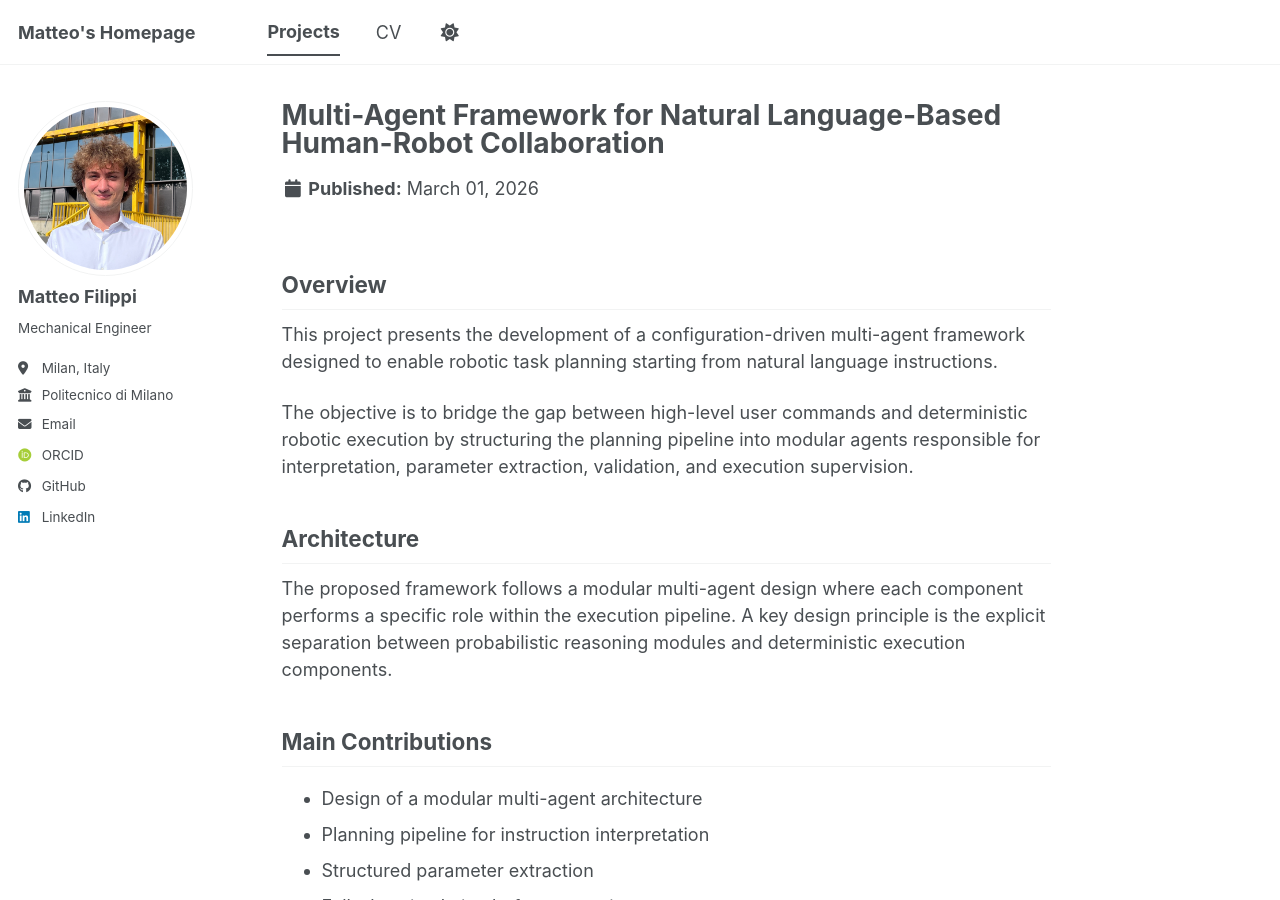
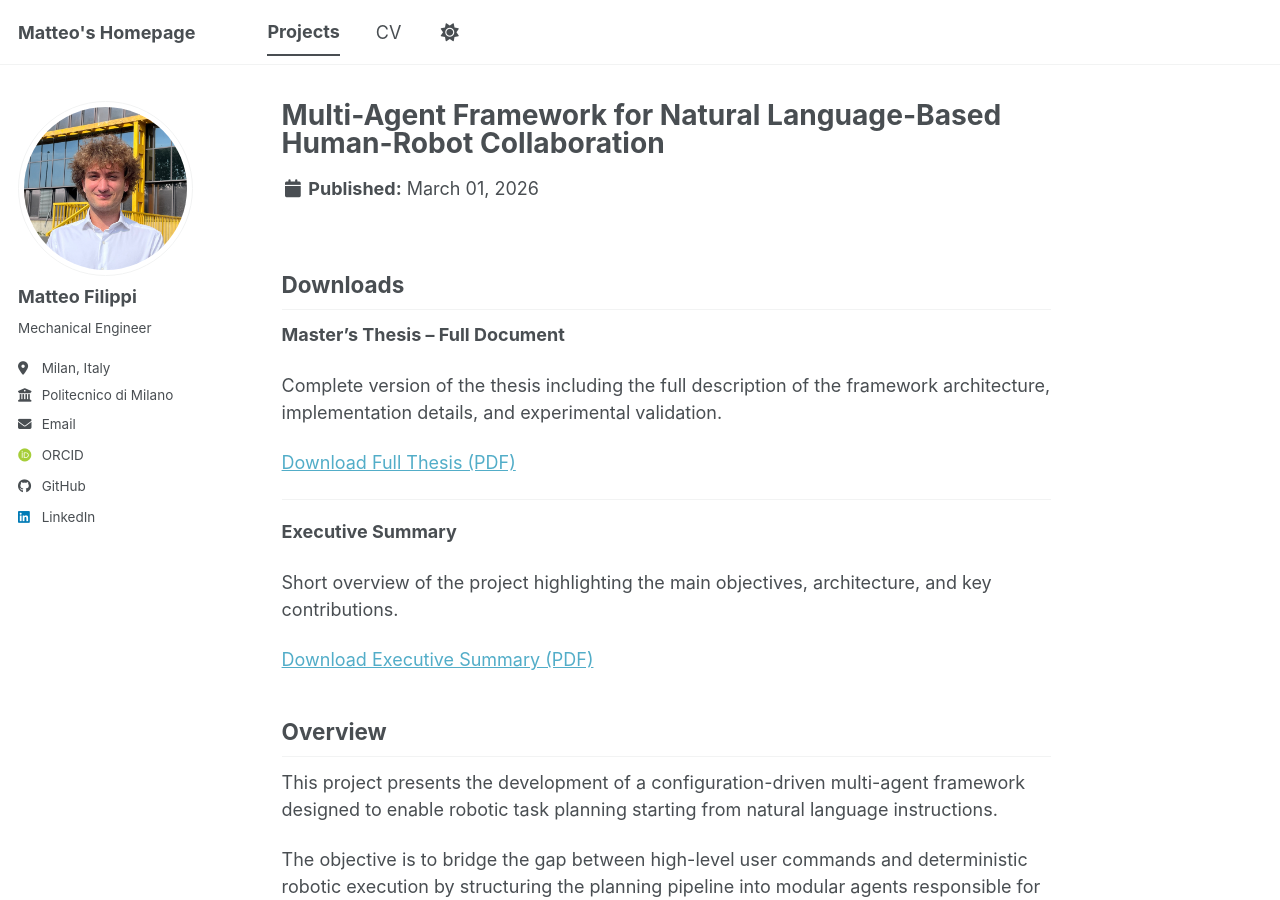
Before and after one commit to MFilippi01/MFilippi01.github.io, a Jekyll site: the page built from _projects/2026-03-robot-multi-agent-framework.md, in a window 1280 px wide and 900 px high. Built offline with Jekyll 4.4.1, drawn with Linux system fonts in a browser that asks for light colours; some web fonts are replaced; a script bundle is joined from its source files by our own code; library files that are not in the unit come from our copies.

Commit message:
Add download section for thesis and summary
Added download links for the full thesis and executive summary.

```diff
--- a/_projects/2026-03-robot-multi-agent-framework.md
+++ b/_projects/2026-03-robot-multi-agent-framework.md
@@ -10,6 +10,22 @@ toc_sticky: true
 classes: wide
 excerpt: "Master's thesis on a configuration-driven multi-agent framework for robotic task planning and execution."
 ---
+
+## Downloads
+
+**Master’s Thesis – Full Document**
+
+Complete version of the thesis including the full description of the framework architecture, implementation details, and experimental validation.
+
+[Download Full Thesis (PDF)](/files/Tesi_Matteo_Filippi__consegna.pdf)
+
+---
+
+**Executive Summary**
+
+Short overview of the project highlighting the main objectives, architecture, and key contributions.
+
+[Download Executive Summary (PDF)](/files/Executive_Summary_consegna.pdf)
 
 ## Overview
 
```
